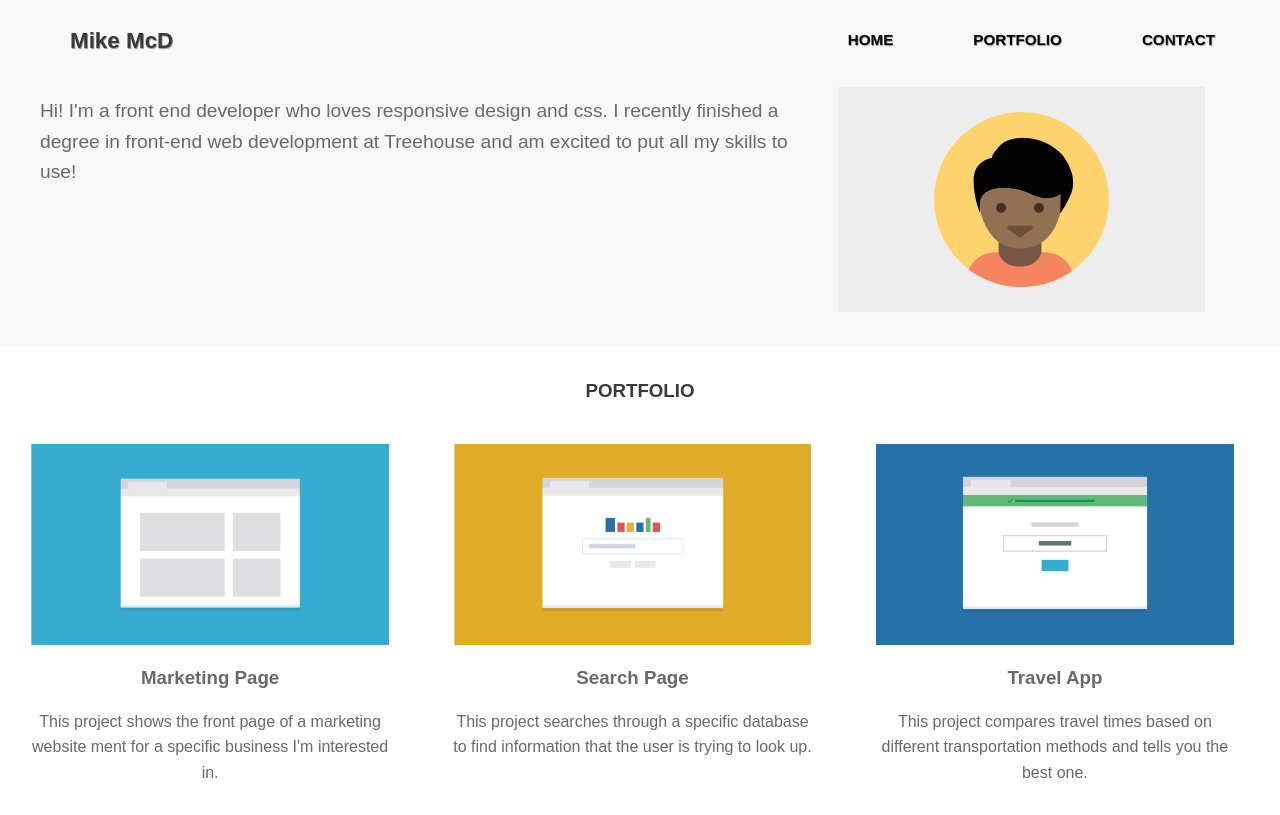
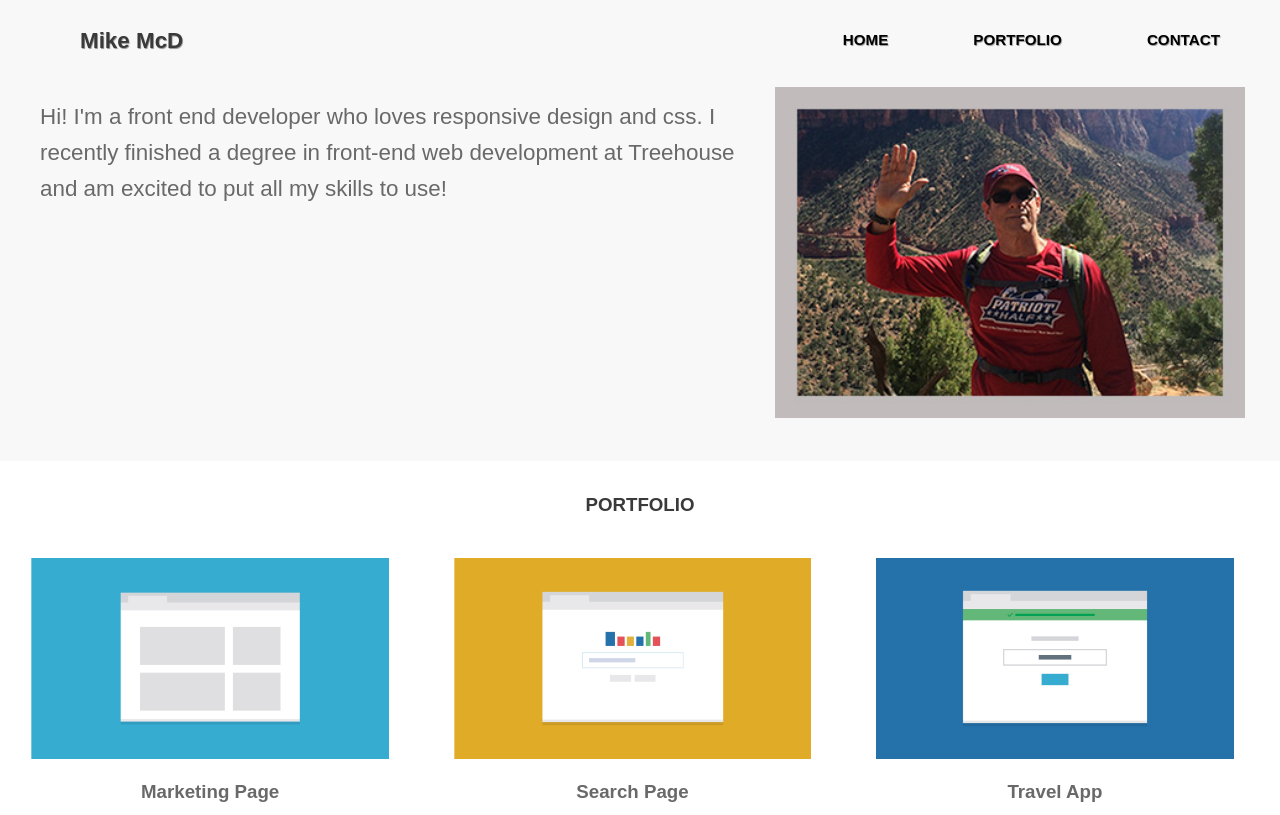
Before and after one commit to mmcdermott929/Project-2, a plain HTML site: page index.html in a window 1280 px wide. Shown: the top 815 px of the page. Drawn offline with Linux system fonts and the light colour scheme.

Commit message:
project 2 pre final testing
fixed for firefox. css change removed unneded files and images

```diff
--- a/css/flexbox.css
+++ b/css/flexbox.css
@@ -1,101 +1,99 @@
-
-/* =================================
-  Base Styles
-==================================== */
 
 
-/*
-
-body {
-	display: flex;
-	flex-direction: column;
-	min-height: 100vh;
-}
-
-.row {
-	flex: 1;
-}
-*/
-
-
-/* =================================
-  Media Queries
-==================================== */
-
-@media (min-width: 769px) {
+@media (min-width: 768px) {
   .main-nav,
   .about-me,
-  .portfolio-container,.main-footer{
+  .portfolio-container,
+  .main-footer {
     display: flex;
     flex-direction: row;
     justify-content: center
   }
-  .portfolio-container p, .contact p{
-	font-size: 1.3em
+   .about-me p{
+	flex-basis: 60%
 }
-  .main-footer{
+  .developer-image-container{
+     flex-basis: 40%
+  }
+  .portfolio-container p,
+  .contact p {
+    font-size: 1.2em
+  }
+  .main-footer {
     justify-content: space-between;
   }
   .about-me {
     padding-bottom: 25px;
   }
-  .portfolio-container h3{
+  .portfolio-container h3 {
     flex-basis: 100%;
   }
-  .portfolio-container{
+  .portfolio-container {
     flex-wrap: wrap;
   }
-  .developer-image,.card {
+  .developer-image,
+  .card {
     padding: 10px 25px 10px 10px;
-    flex-basis: 50%;
    }
+  .card {
+
+     flex-basis: 50%
+  }
+
   .main-nav a {
     background-color: inherit;
   }
   .about-me p {
     order: -1;
-    font-size: 1.2em;
+    font-size: 1.3em;
     text-align: left;
   }
   a.top-link {
     display: none;
   }
-
-  ul.footer-nav{
+  ul.footer-nav {
     display: flex;
   }
-  ul.footer-nav li a{
+  ul.footer-nav li a {
     padding: 10px;
   }
-  ul.footer-nav li{
+  ul.footer-nav li {
     padding-top: 10px;
   }
 }
 
+
 /*---------------------- greater than 1024px ----*/
-@media (min-width: 1025px) {
-   .top-section {
-    padding: 0 25px 0 30px;
-  }
+
+@media (min-width: 1024px) {
+
   .main-header {
     display: flex;
     flex-direction: row;
     justify-content: space-between;
   }
+   .top-section {
+    padding: 0 25px 0 30px;
+  }
+  .about-me p{
+	flex-basis: 60%;
+    font-size: 1.4em
+}
+  .developer-image-container{
+     flex-basis: 40%;
+  }
+
   .developer-image {
-    padding: 10px 50px 10px 10px;
+    padding: 10px 10px 10px 10px;
 
-  }
-  .developer-image {
-    padding: 10px 50px 10px 10px;
   }
   .card {
     flex-basis: 33%;
   }
-   .portfolio-container p{
+  .portfolio-container p {
     font-size: 1.0em;
   }
-  .contact p{
+  .contact p, .contact a {
     padding: 10px 180px;
     font-size: 1.5em;
   }
--- a/css/styles.css
+++ b/css/styles.css
@@ -5,129 +5,154 @@
 * {
   box-sizing: border-box;
 }
+
 body {
   font-family: 'Varela Round', sans-serif;
   line-height: 1.6;
   color: #3a3a3a;
   margin: 0;
 }
+
 ul {
   margin: 0;
   padding: 0;
   list-style: none;
 }
+
 a {
   text-decoration: none;
 }
 
 
+/* ---- Top section and Navigation ---- */
 
-/* ---- Top section and Navigation ---- */
 .main-header {
   font-weight: 700;
   text-shadow: .75px .75px .75px rgba(150, 150, 150, 1);
   padding-top: .5em;
   padding-bottom: .5em;
+}
 
-}
 .top-section,
 .contact {
-	 background-color:#f8f8f8 ;
+  background-color: #f8f8f8;
 }
 
 .name {
   font-size: 1.40em;
   margin: 0;
 }
+
 .main-nav {
   margin-top: 5px;
 }
-.name ,
+
+.name,
 .main-nav a {
   text-align: center;
   display: block;
-	padding: 10px 15px;
-    margin: 5px 25px 0 25px;
+  padding: 10px 25px;
+  margin: 5px 10px 0 25px;
 }
+
 .main-nav a {
   font-size: .95em;
   color: black;
   text-transform: uppercase;
   background-color: white;
+}
 
-}
 .main-nav a:hover {
   color: #3178e1;
 }
-.developer-image{
-	border-radius: 5px;
+
+.developer-image {
   padding: 30px 50px 0 50px;
-    width: 100%
+  width: 100%;
 }
-.about-me p, .portfolio-decription {
+
+.about-me p,
+.portfolio-decription {
   padding: 0 10px;
-    color:dimgray;
+  color: dimgray;
   text-align: center;
 }
+
 /* ---- Layout Containers ---- */
-.portfolio-container,.contact {
+
+.portfolio-container,
+.contact {
   padding: 10px 0 10px;
 }
+
 .portfolio-container h3,
 .portfolio-name {
   text-align: center;
 }
-.portfolio-container>h3{
+
+.portfolio-container>h3 {
   text-transform: uppercase;
 }
+
 .portfolio-name {
   color: dimgray;
   margin: 10px 0;
 }
-.portfolio-image{
+
+.portfolio-image {
   padding: 10px 15px 0 15px;
-    width: 100%
+  width: 100%;
 }
+
 .contact {
   text-align: center;
   padding-left: 10px;
   padding-right: 10px;
   text-decoration: none;
 }
+
 .contact h3 {
   text-transform: uppercase;
   font-size: 1.0em;
+}
 
-}
-.contact p, .contact a{
+.contact p,
+.contact a {
   color: dimgray;
 }
-.contact a{
+
+.contact a {
   font-weight: 700;
   display: block;
   padding-bottom: 10px;
 }
-.contact a span{
+
+.contact a span {
   font-weight: normal;
 }
 
-.footer-nav,.main-footer{
+.footer-nav,
+.main-footer {
   display: flex;
   flex-direction: row;
   justify-content: space-between;
   text-shadow: .75px .75px .75px rgba(150, 150, 150, 1);
 }
-.footer-nav{
+
+.footer-nav, footer.main-footer a{
   text-transform: uppercase;
 }
-ul.footer-nav{
+
+ul.footer-nav {
   display: none;
 }
 
-main-footer  h3{
+main-footer h3 {
   display: inline-block;
 }
-footer.main-footer h3, footer.main-footer a {
+
+footer.main-footer h3,
+footer.main-footer a {
   font-size: 0.9em;
   color: #3a3a3a;
   margin: 10px;
@@ -136,8 +161,3 @@ footer.main-footer h3, footer.main-footer a {
 .main-footer a {
   font-weight: 700;
 }
-footer.main-footer a {
-  text-transform: uppercase;
-}
-
-/* ---- Page Elements ---- */
--- a/index.html
+++ b/index.html
@@ -8,7 +8,8 @@
   <title>My Portfolio</title>
   <meta name="description" content="The HTML5 Herald">
   <meta name="author" content="SitePoint">
-
+  <link rel="icon" type="image/ico" href="Hp_dog_Icon_32.ico.png" />
+  <!--  css files-->
   <link rel="stylesheet" href="css/normalize.css">
   <link rel="stylesheet" href="css/styles.css">
   <link rel="stylesheet" href="css/flexbox.css">
@@ -20,17 +21,22 @@
     <header class="main-header">
       <h1 class="name">Mike McD</h1>
       <ul class="main-nav">
-      <li><a href="#">Home</a></li>
-      <li><a href="#">Portfolio</a></li>
-      <li><a href="#">Contact</a></li>
+        <li><a href="#top">Home</a></li>
+        <li><a href="#portfolio">Portfolio</a></li>
+        <li><a href="#contact">Contact</a></li>
       </ul>
-   </header> <!--/.main-header-->
+    </header>
+    <!--/.main-header-->
     <div class="about-me">
-      <img src="images/responsive-layout-profile.png" alt="the star pupil" class="developer-image">
+     <div class="developer-image-container">
+      <img src="images/meAtZion_380w.jpg" alt="the star pupil" class="developer-image">
+    </div>
       <p>Hi! I'm a front end developer who loves responsive design and css. I recently finished a degree in front-end web development at Treehouse and am excited to put all my skills to use!</p>
-    </div><!--  .about-me-->
-  </div> <!--  .top-section-->
-    <div class="portfolio-container">
+    </div>
+    <!--  .about-me-->
+  </div>
+  <!--  .top-section-->
+  <div class="portfolio-container" id="portfolio">
     <h3>Portfolio</h3>
     <div class="card">
       <img src="images/portfolio-1.png" alt="Marketing Page" class="portfolio-image" />
@@ -38,64 +44,72 @@
       <p class="portfolio-decription">
         This project shows the front page of a marketing website ment for a specific business I'm interested in.
       </p>
-      </div><!--.card-->
+    </div>
+    <!--.card-->
     <div class="card">
       <img src="images/portfolio-2.png" alt="Search Page" class="portfolio-image" />
       <h3 class="portfolio-name">Search Page</h3>
       <p class="portfolio-decription">
         This project searches through a specific database to find information that the user is trying to look up.
       </p>
-      </div><!--.card-->
+    </div>
+    <!--.card-->
     <div class="card">
       <img src="images/portfolio-3.png" alt="Trael App" class="portfolio-image" />
       <h3 class="portfolio-name">Travel App</h3>
       <p class="portfolio-decription">
         This project compares travel times based on different transportation methods and tells you the best one.
       </p>
-      </div><!--.card-->
+    </div>
+    <!--.card-->
     <div class="card">
       <img src="images/portfolio-6.png" alt="Map of favorite spots" class="portfolio-image" />
       <h3 class="portfolio-name">Map of Favorite Spots</h3>
       <p class="portfolio-decription">
         This project uses mapping apis to plot points for my favorite spots in the city for a do-it-yourself walking tour.
       </p>
-      </div><!--.card-->
+    </div>
+    <!--.card-->
     <div class="card">
       <img src="images/portfolio-5.png" alt="Photo Gallery" class="portfolio-image" />
       <h3 class="portfolio-name">Photo Gallery</h3>
       <p class="portfolio-decription">
         This project shows pictures form a recent trip to the viewer and allows them to navigate through photos.
       </p>
-      </div><!--.card-->
+    </div>
+    <!--.card-->
     <div class="card">
       <img src="images/portfolio-4.png" alt="Calculator" class="portfolio-image" />
       <h3 class="portfolio-name">Calculator</h3>
       <p class="portfolio-decription">
         Someone can enter numbers they want, and press the big blue button and get the result.
       </p>
-      </div><!--.card-->
+    </div>
+    <!--.card-->
 
-      </div><!--.portfolio-container-->
-      <div class="contact">
+  </div>
+  <!--.portfolio-container-->
+  <div class="contact" id="contact">
     <h3>Contact</h3>
     <p>
       If your interested in chatting or want more information about what I've been working on, I'd love to hear from you!
     </p>
     <a href="tel://1-111-555-1234"><span>Phone&nbsp;&nbsp;</span>+1 (111) 555-1234</a>
     <a href="mailto:mmcdermott929@gmail.com?Subject=Saw%20your%20website" target="_top"><span>Email&nbsp;&nbsp;</span>mmcdermott929@gmail.com</a>
-      </div><!--.contact-->
+  </div>
+  <!--.contact-->
 
   <footer class="main-footer">
     <h3>Mike McD</h3>
     <ul class="footer-nav">
-      <li><a href="#">Home</a></li>
-      <li><a href="#">Portfolio</a></li>
-      <li><a href="#">Contact</a></li>
+      <li><a href="#top">Home</a></li>
+      <li><a href="#portfolio">Portfolio</a></li>
+      <li><a href="#contact">Contact</a></li>
     </ul>
     <a href="#top" class="top-link">Back to top</a>
-   </footer><!--footer-->
+  </footer>
+  <!--footer-->
 
-  <script src="js/scripts.js"></script>
 </body>
 
 </html>
```
Also changed, not shown: Hp_dog_Icon_32.ico.png (added), Mockups/responsive-website_desktop1024.png (deleted), Mockups/responsive-website_mobile320.png (deleted), Mockups/responsive-website_tablet768.png (deleted), images/meAtZion_380w.jpg (added), images/portfolio-10.png (deleted), images/portfolio-11.png (deleted), images/portfolio-12.png (deleted), images/portfolio-13.png (deleted), images/portfolio-14.png (deleted), images/portfolio-15.png (deleted), images/portfolio-7.png (deleted), images/portfolio-8.png (deleted), images/portfolio-9.png (deleted), 2 more files. Lines whose indentation alone changed are shown as unchanged.
